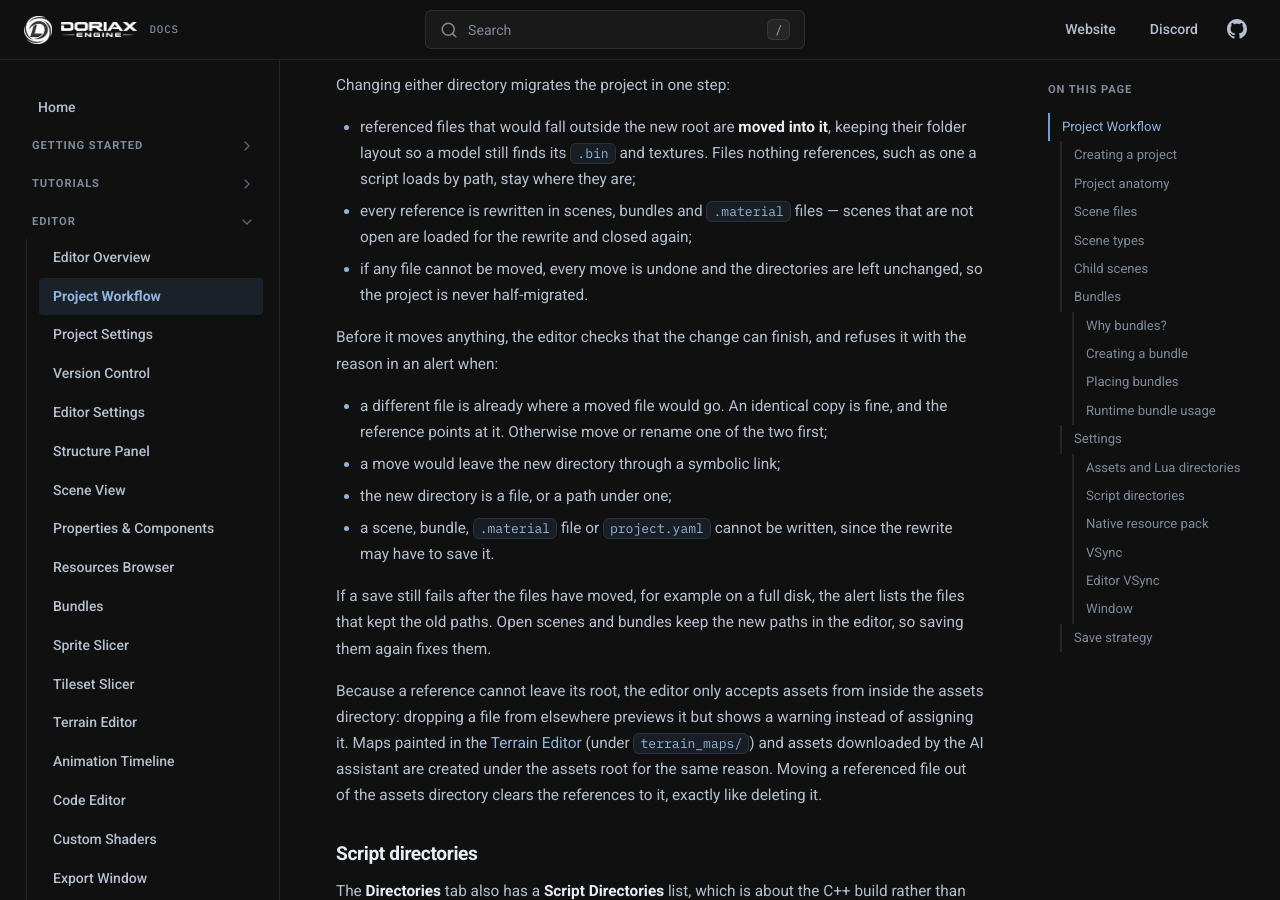
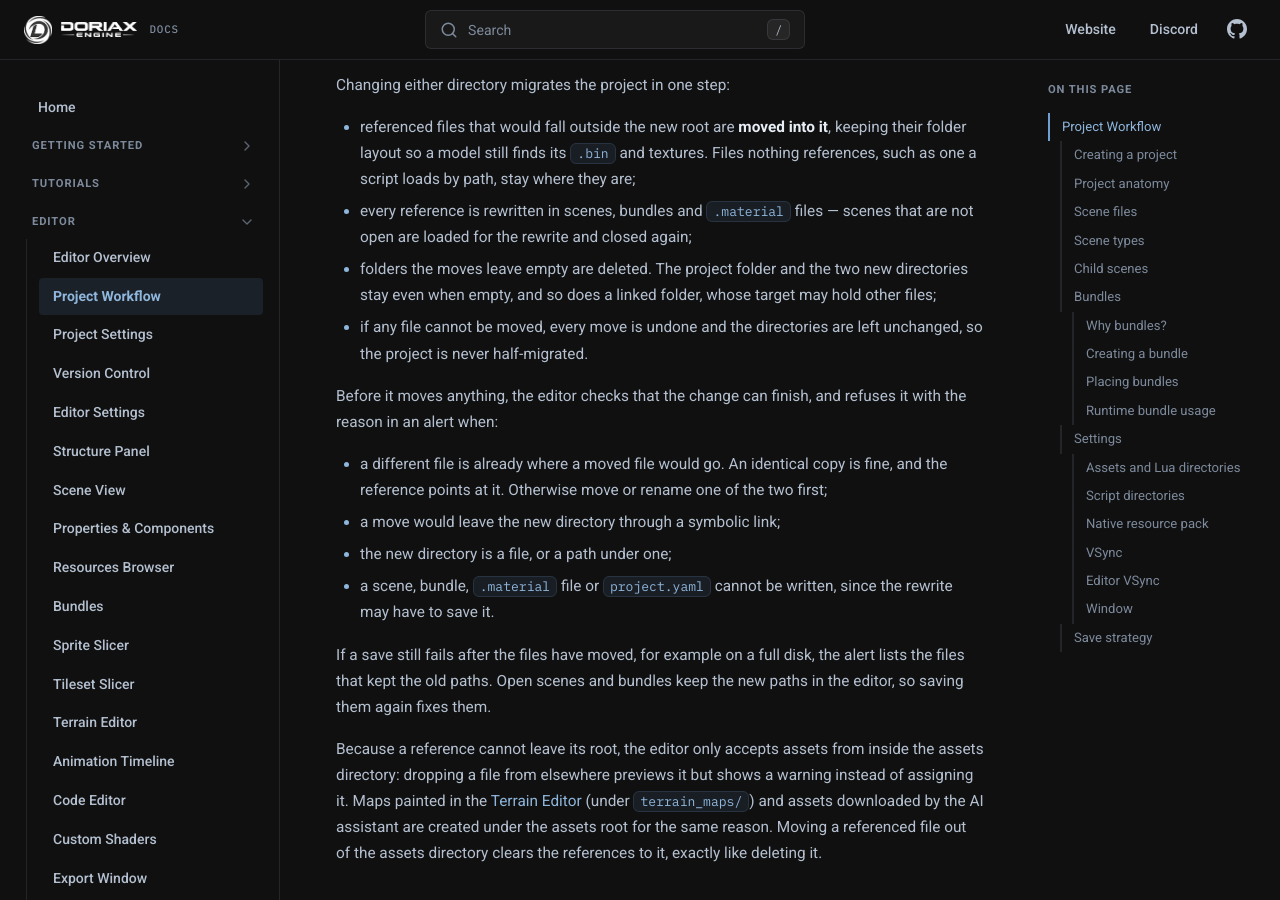
Before and after one commit to doriaxengine/doriax-docs, an MkDocs documentation site: the page built from docs/editor/project-workflow.md, in a window 1280 px wide and 900 px high, scrolled down 6801 px. Built offline with MkDocs 1.6.1, drawn with Linux system fonts in a browser that asks for light colours; comment, search, counter and statistics services are not loaded.

Commit message:
Doc emptied folders removed by asset directory changes

```diff
--- a/docs/editor/project-workflow.md
+++ b/docs/editor/project-workflow.md
@@ -216,6 +216,9 @@ Changing either directory migrates the project in one step:
   references, such as one a script loads by path, stay where they are;
 - every reference is rewritten in scenes, bundles and `.material` files — scenes that are
   not open are loaded for the rewrite and closed again;
+- folders the moves leave empty are deleted. The project folder and the two new
+  directories stay even when empty, and so does a linked folder, whose target may hold
+  other files;
 - if any file cannot be moved, every move is undone and the directories are left
   unchanged, so the project is never half-migrated.
 
```
